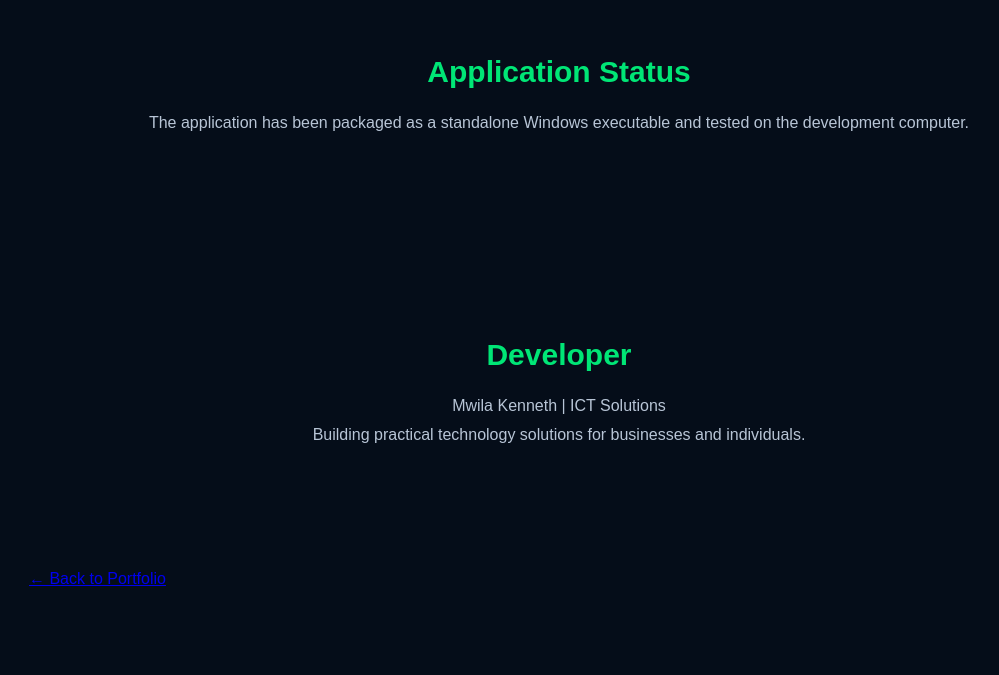
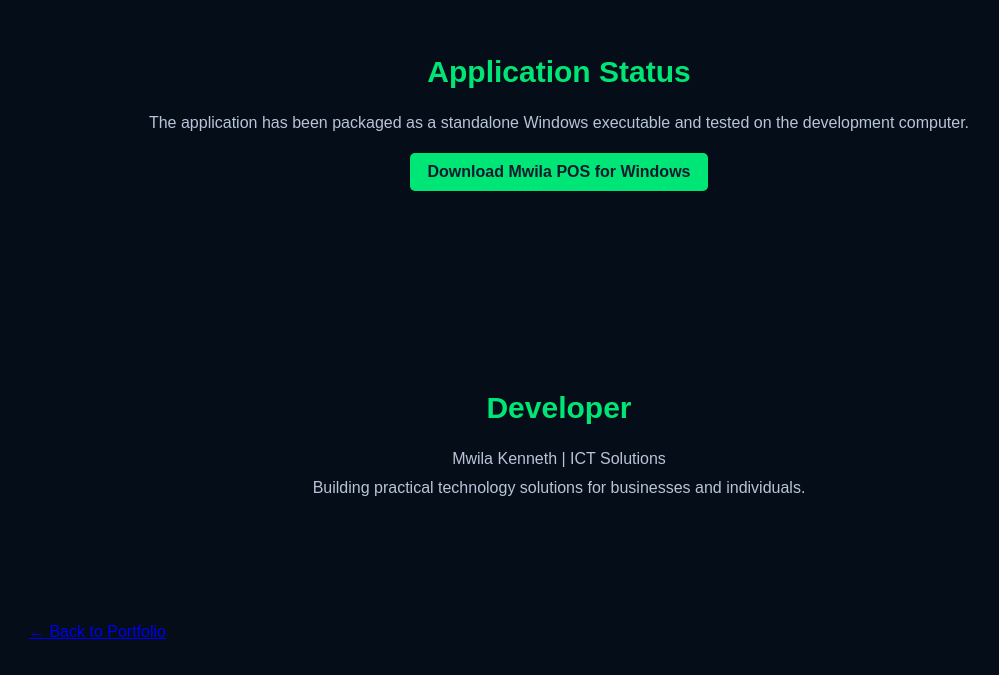
Before and after one commit to mwilakenneth3-ctrl/mwila-kenneth-portfolio, a plain HTML site: page pos.html in a window 1280 px wide. Shown: the part 1874-2549 px from the top of the page, without its empty margins (81-1080 px from the left). Before the commit the page ends 2512 px from the top, so only its background shows below. Drawn offline with Linux system fonts and the light colour scheme.

Commit message:
Add files via upload

```diff
--- a/pos.html
+++ b/pos.html
@@ -177,6 +177,11 @@
                 standalone Windows executable and tested
                 on the development computer.
             </p>
+            <a href="https://github.com/mwilakenneth3-ctrl/mwila-kenneth-portfolio/releases/latest"
+   target="_blank"
+   class="project-link">
+   Download Mwila POS for Windows
+</a>
         </section>
 
         <section class="pos-section">
```
